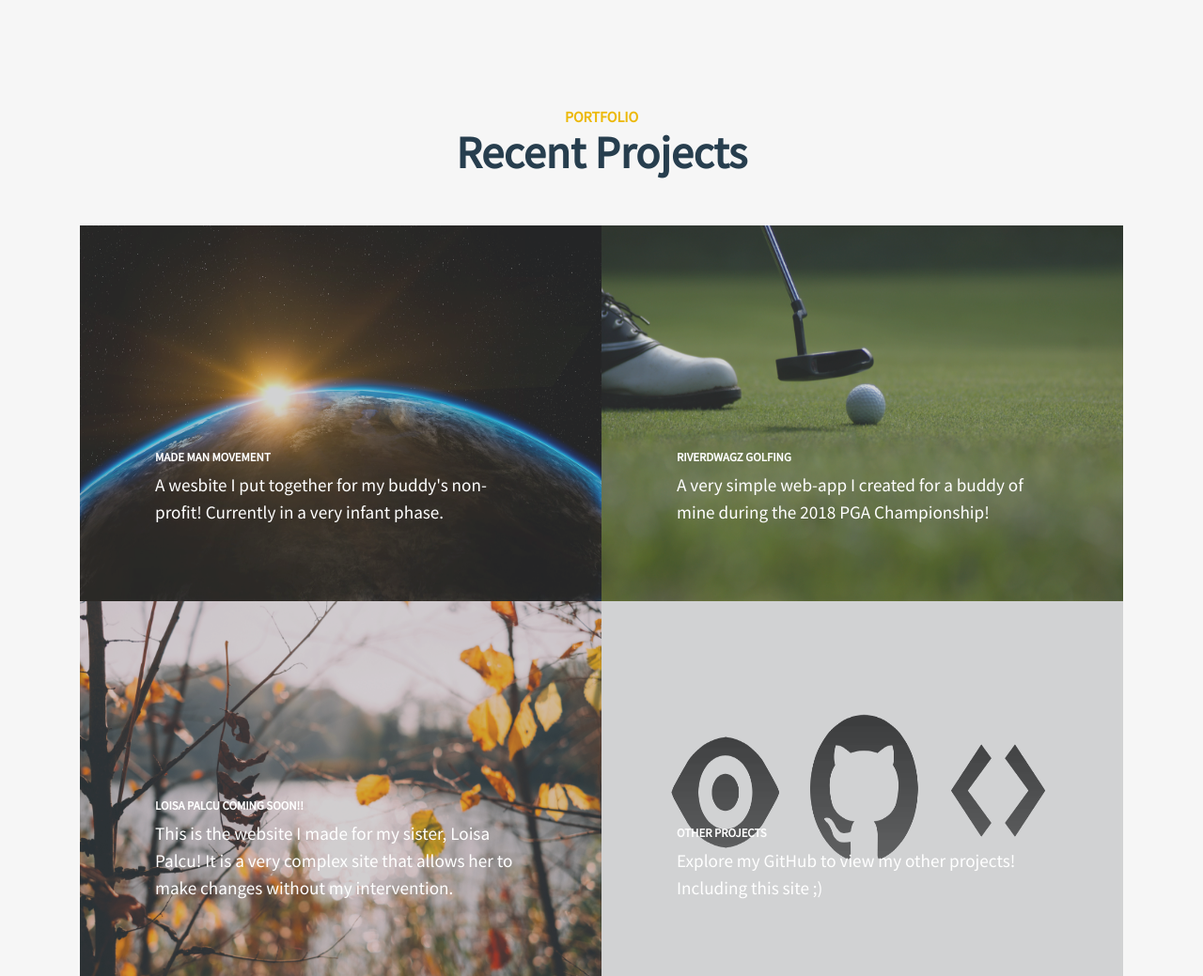
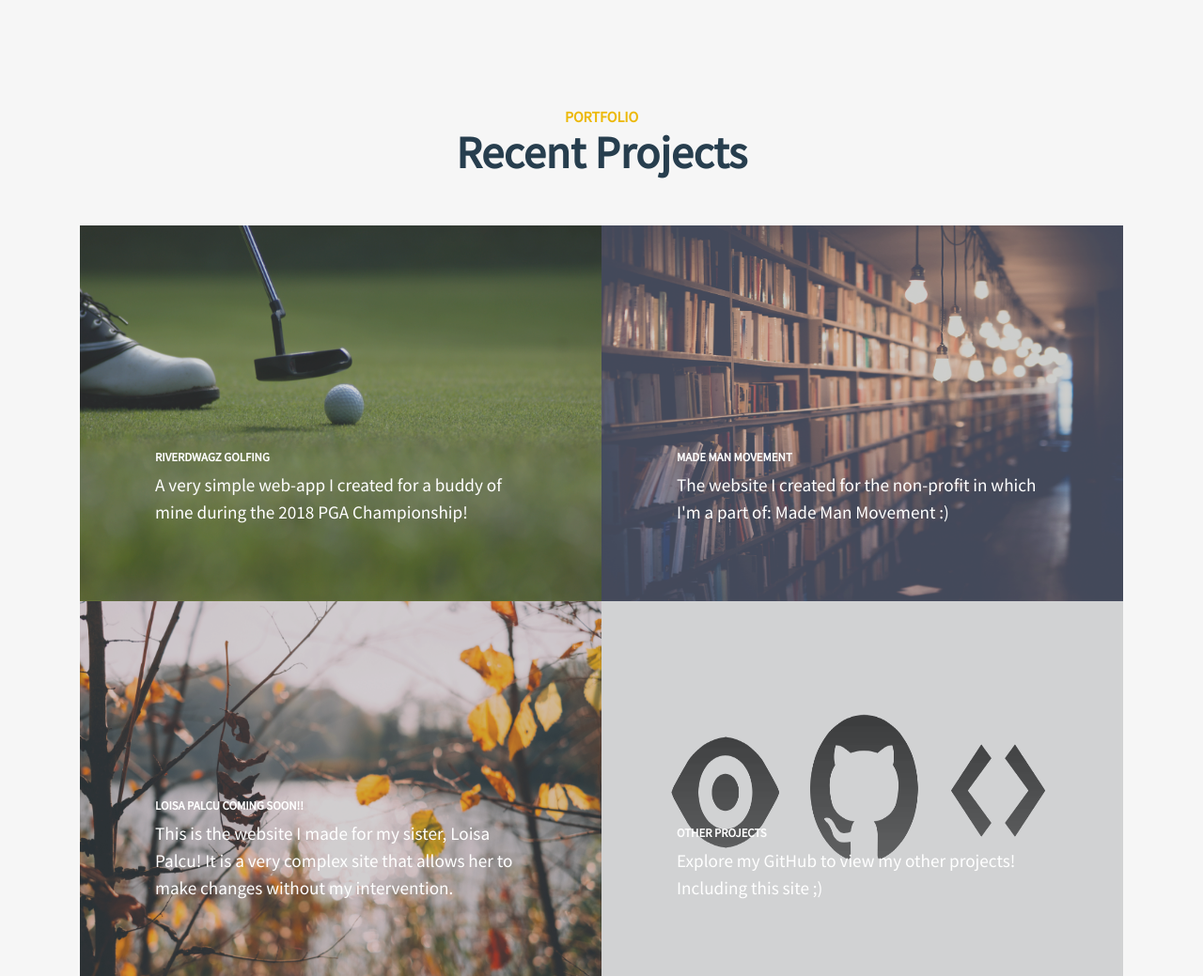
Before and after one commit to epalcu/MySite, a Flask app: page /home in a window 1280 px wide. Shown: the part 1218-2257 px from the top of the page at 94% size. Run offline with Flask 2, Linux system fonts and the light colour scheme; some libraries are stand-ins or nearby versions.

Commit message:
More small updates.

```diff
--- a/ellias-site/templates/portfolio.html
+++ b/ellias-site/templates/portfolio.html
@@ -7,20 +7,6 @@
         <h2 class="mb-5">Recent Projects</h2>
         </div>
         <div class="row no-gutters">
-        <div class="col-lg-6">
-            <a class="portfolio-item" href="https://mademanmovement.org">
-            <span class="caption">
-                <span class="caption-content">
-                    <h2>Made Man Movement</h2>
-                    <p class="mb-0">
-                        A wesbite I put together for my buddy's non-profit!
-                        Currently in a very infant phase.
-                    </p>
-                </span>
-            </span>
-            <img class="img-fluid portfolio-img-fluid" src="{{ url_for('static', filename='img/earth.jpg') }}" alt="">
-            </a>
-        </div>
         <div class="col-lg-6">
             <a class="portfolio-item" href="https://riverdawgz.epalcu.net">
             <span class="caption">
@@ -32,6 +18,20 @@
                 </span>
             </span>
             <img class="img-fluid portfolio-img-fluid" src="{{ url_for('static', filename='img/michele-de-paola-752434-unsplash.jpg') }}" alt="">
+            </a>
+        </div>
+        <div class="col-lg-6">
+            <a class="portfolio-item" href="https://mademanmovement.org">
+            <span class="caption">
+                <span class="caption-content">
+                    <h2>Made Man Movement</h2>
+                    <p class="mb-0">
+                        The website I created for the non-profit in which I'm
+                        a part of: Made Man Movement :)
+                    </p>
+                </span>
+            </span>
+            <img width=100% class="img-fluid portfolio-img-fluid" src="{{ url_for('static', filename='img/janko-ferlic-174927-unsplash.jpg') }}" alt="">
             </a>
         </div>
         <div class="col-lg-6">
```
Also changed, not shown: ellias-site/static/img/janko-ferlic-174927-unsplash.jpg (added).
